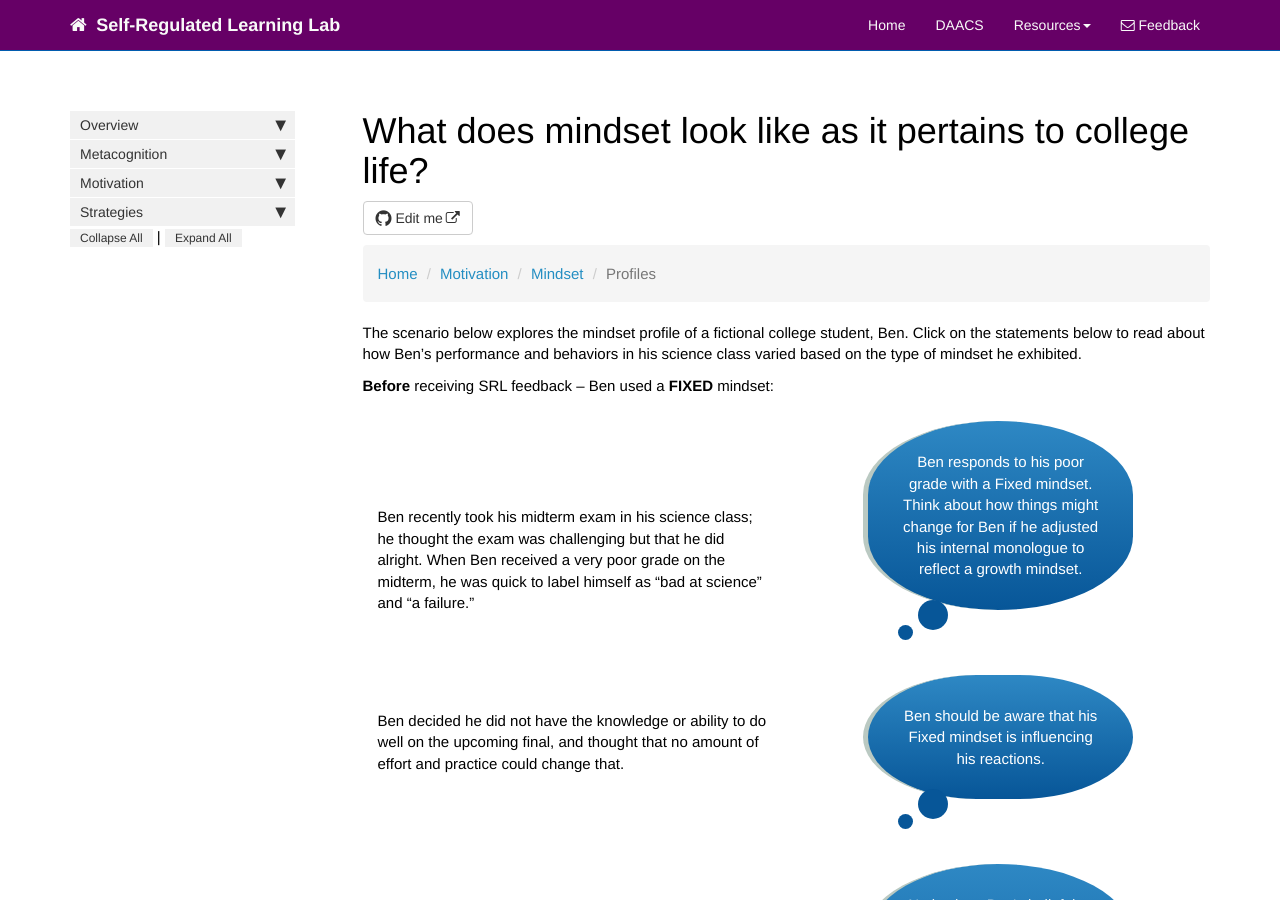
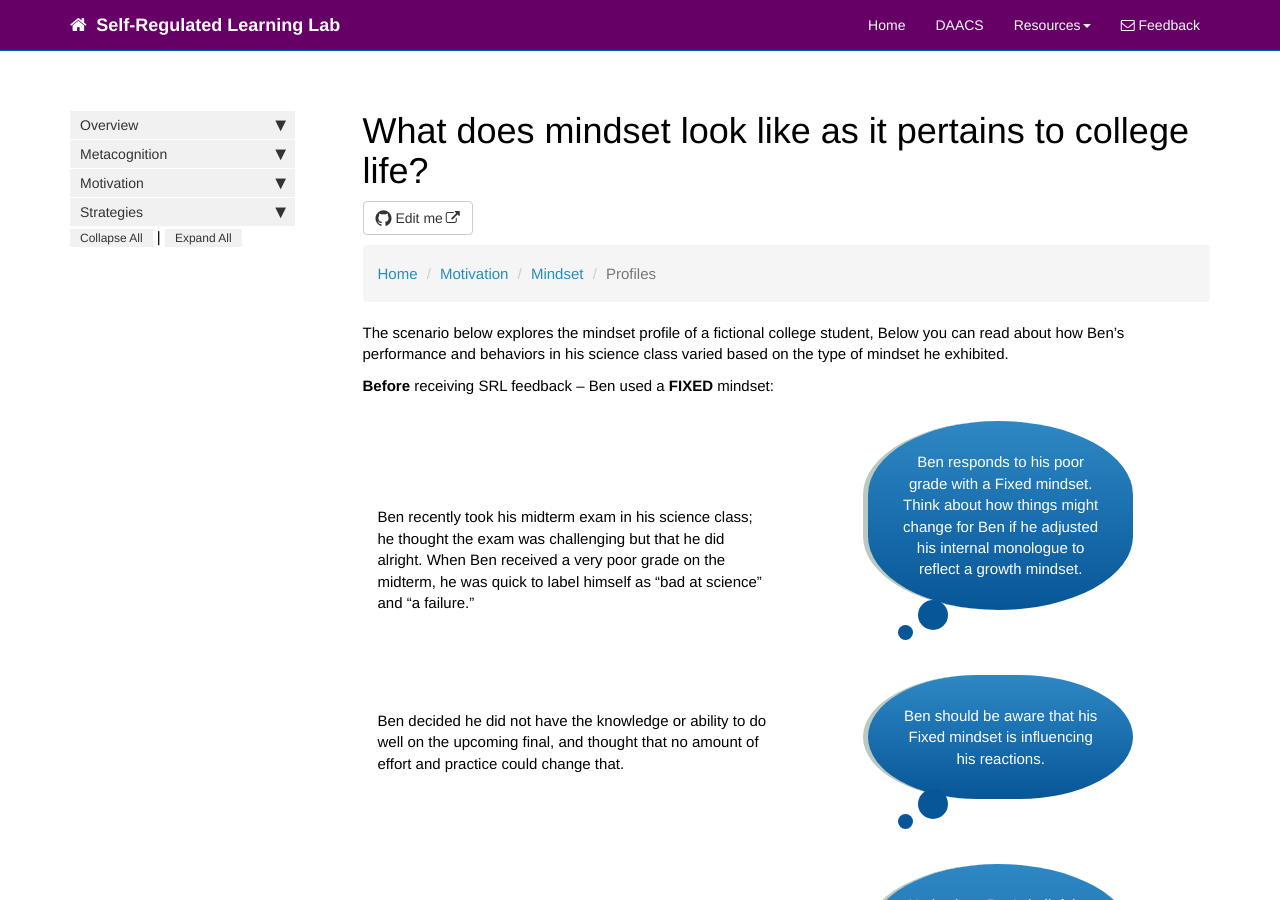
Before and after one commit to dfranklin02/SRL, a Jekyll site: the page built from docs/pages/motivation/mindset_profile.md, in a window 1280 px wide and 900 px high. Built offline with Jekyll 4.4.1, drawn with Linux system fonts in a browser that asks for light colours; nearby versions of some CDN libraries; comment, search, counter and statistics services are not loaded.

Commit message:
Update mindset_profile.md

```diff
--- a/docs/pages/motivation/mindset_profile.md
+++ b/docs/pages/motivation/mindset_profile.md
@@ -18,7 +18,7 @@ toc: false
 
 
 
-The scenario below explores the mindset profile of a fictional college student, Ben. Click on the statements below to read about how Ben’s performance and behaviors in his science class varied based on the type of mindset he exhibited.
+The scenario below explores the mindset profile of a fictional college student, Below you can read about how Ben’s performance and behaviors in his science class varied based on the type of mindset he exhibited.
 
 
 **Before** receiving SRL feedback – Ben used a  **FIXED** mindset:
```
